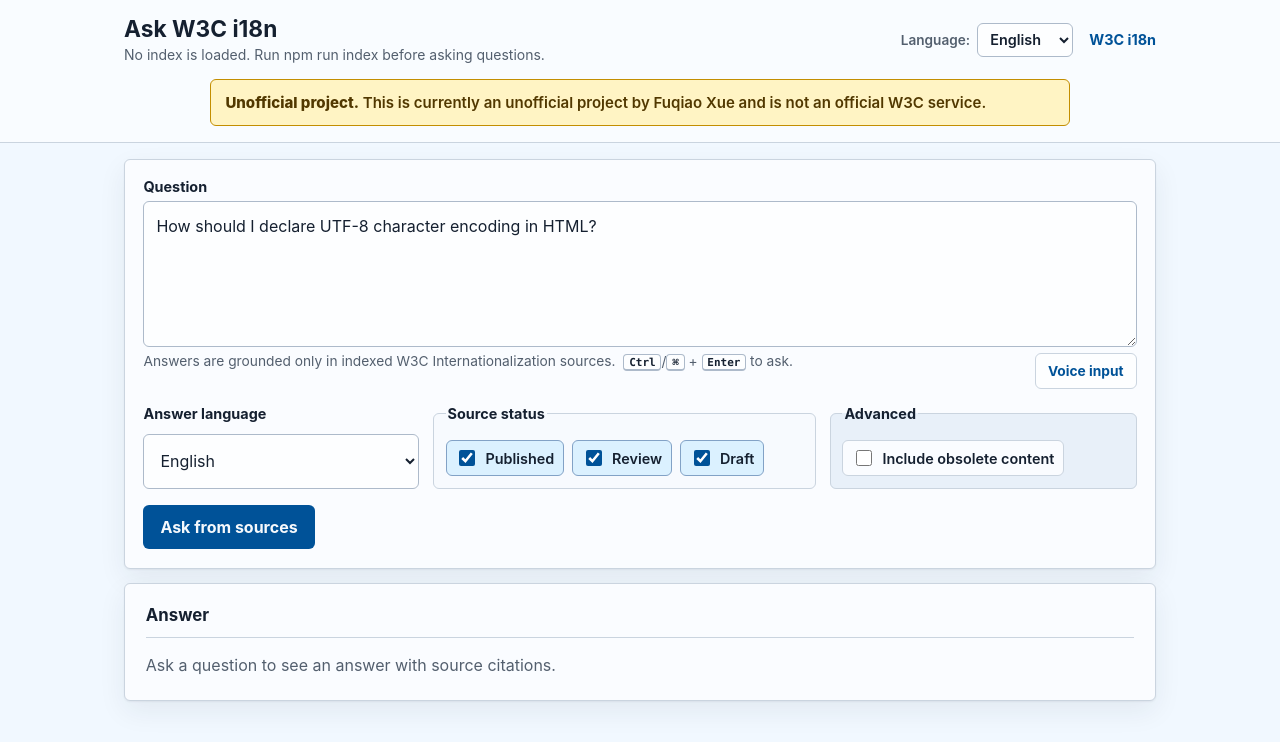
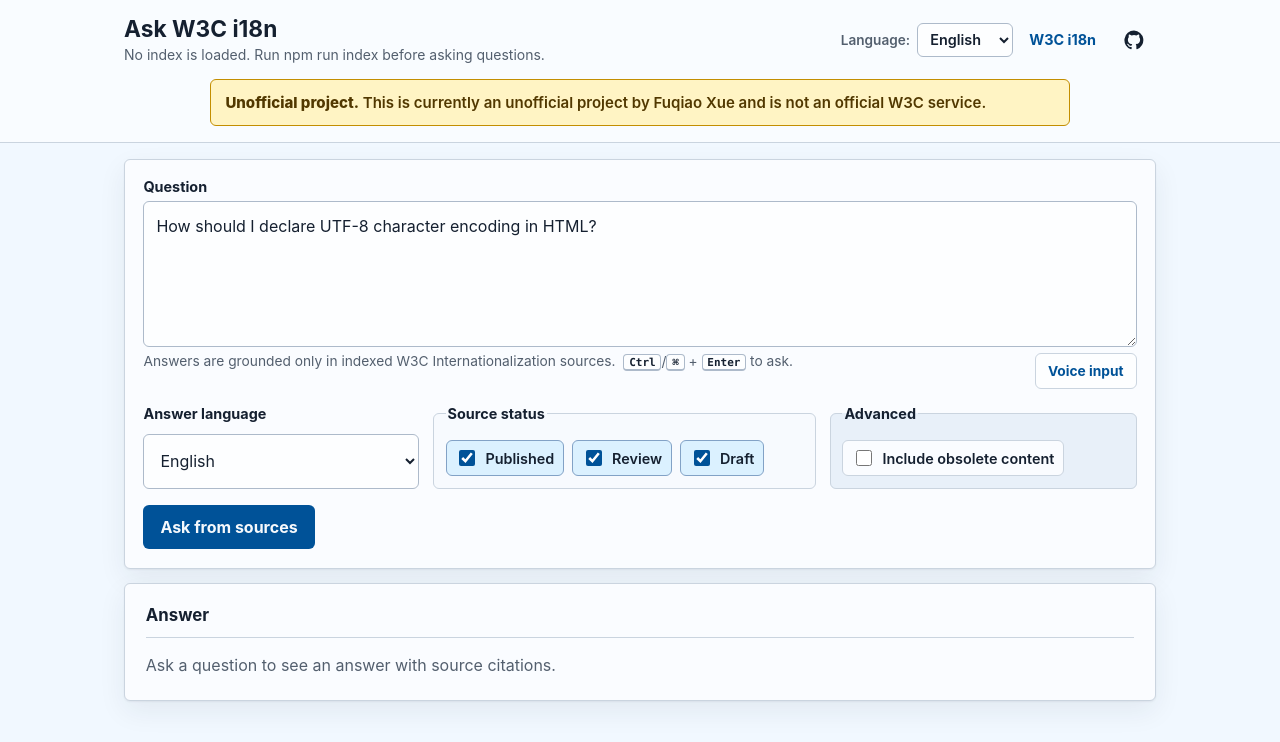
Before and after one commit to xfq/i18n-drafts-assistant, a website with bundled scripts: page public/index.html in a window 1280 px wide. Built offline with nearby package versions, Linux system fonts and the light colour scheme; files whose address does not match are found by name.

Commit message:
Add GitHub link to project in header

```diff
--- a/public/i18n.js
+++ b/public/i18n.js
@@ -38,6 +38,7 @@
     previewNotice: 'This is a PR preview.',
     uiLanguageLabel: 'Language: ',
     headerLink: 'W3C i18n',
+    githubLinkLabel: 'View project on GitHub',
     validationMinLength: 'Enter at least 3 characters.',
     healthIndexed: 'Indexed {documents} documents and {chunks} chunks.',
     healthNoIndex: 'No index is loaded. Run npm run index before asking questions.',
@@ -88,6 +89,7 @@
     previewNotice: '这是拉取请求的预览。',
     uiLanguageLabel: '界面语言',
     headerLink: 'W3C i18n',
+    githubLinkLabel: '在GitHub上查看项目',
     validationMinLength: '请输入至少 3 个字符。',
     healthIndexed: '已索引{documents}个文档和{chunks}个片段',
     healthNoIndex: '未加载索引。提问前请先运行 npm run index。',
--- a/public/index.html
+++ b/public/index.html
@@ -24,6 +24,18 @@
           </select>
         </label>
         <a class="header-link" href="https://www.w3.org/International/" target="_blank" data-i18n="headerLink">W3C i18n</a>
+        <a
+          class="github-link"
+          href="https://github.com/xfq/i18n-drafts-assistant"
+          target="_blank"
+          rel="noopener noreferrer"
+          data-i18n-aria-label="githubLinkLabel"
+          aria-label="View project on GitHub"
+        >
+          <svg aria-hidden="true" viewBox="0 0 24 24" width="20" height="20">
+            <path fill="currentColor" d="M12 .7a11.5 11.5 0 0 0-3.64 22.41c.58.11.79-.25.79-.56v-2.23c-3.22.7-3.9-1.37-3.9-1.37-.53-1.34-1.29-1.7-1.29-1.7-1.05-.72.08-.71.08-.71 1.17.08 1.78 1.2 1.78 1.2 1.04 1.78 2.72 1.27 3.38.97.1-.75.4-1.27.74-1.56-2.57-.29-5.27-1.29-5.27-5.68 0-1.26.45-2.28 1.19-3.09-.12-.29-.52-1.47.11-3.05 0 0 .97-.31 3.16 1.18a10.95 10.95 0 0 1 5.75 0c2.19-1.49 3.15-1.18 3.15-1.18.63 1.58.23 2.76.11 3.05.74.81 1.19 1.83 1.19 3.09 0 4.4-2.71 5.38-5.29 5.67.42.36.79 1.06.79 2.14v3.17c0 .31.21.67.8.56A11.5 11.5 0 0 0 12 .7Z"/>
+          </svg>
+        </a>
       </div>
     </div>
     <aside class="project-notice" data-i18n-aria-label="projectStatusLabel" aria-label="Project status">
--- a/public/styles.css
+++ b/public/styles.css
@@ -184,6 +184,23 @@
   font-size: 0.9rem;
   font-weight: 650;
   text-decoration: none;
+}
+
+.github-link {
+  display: inline-flex;
+  flex: 0 0 auto;
+  align-items: center;
+  justify-content: center;
+  inline-size: 44px;
+  block-size: 44px;
+  border-radius: 6px;
+  color: var(--text);
+  transition: background-color 170ms var(--ease-out), color 170ms var(--ease-out);
+}
+
+.github-link:hover {
+  background: var(--accent-soft);
+  color: var(--accent-dark);
 }
 
 .app-header__actions {
@@ -796,6 +813,7 @@
   textarea,
   select,
   .choice-group label,
+  .github-link,
   .citation {
     transition: none;
   }
```
Also changed, not shown: tests/public-ui.test.js (+8 -0 lines).
